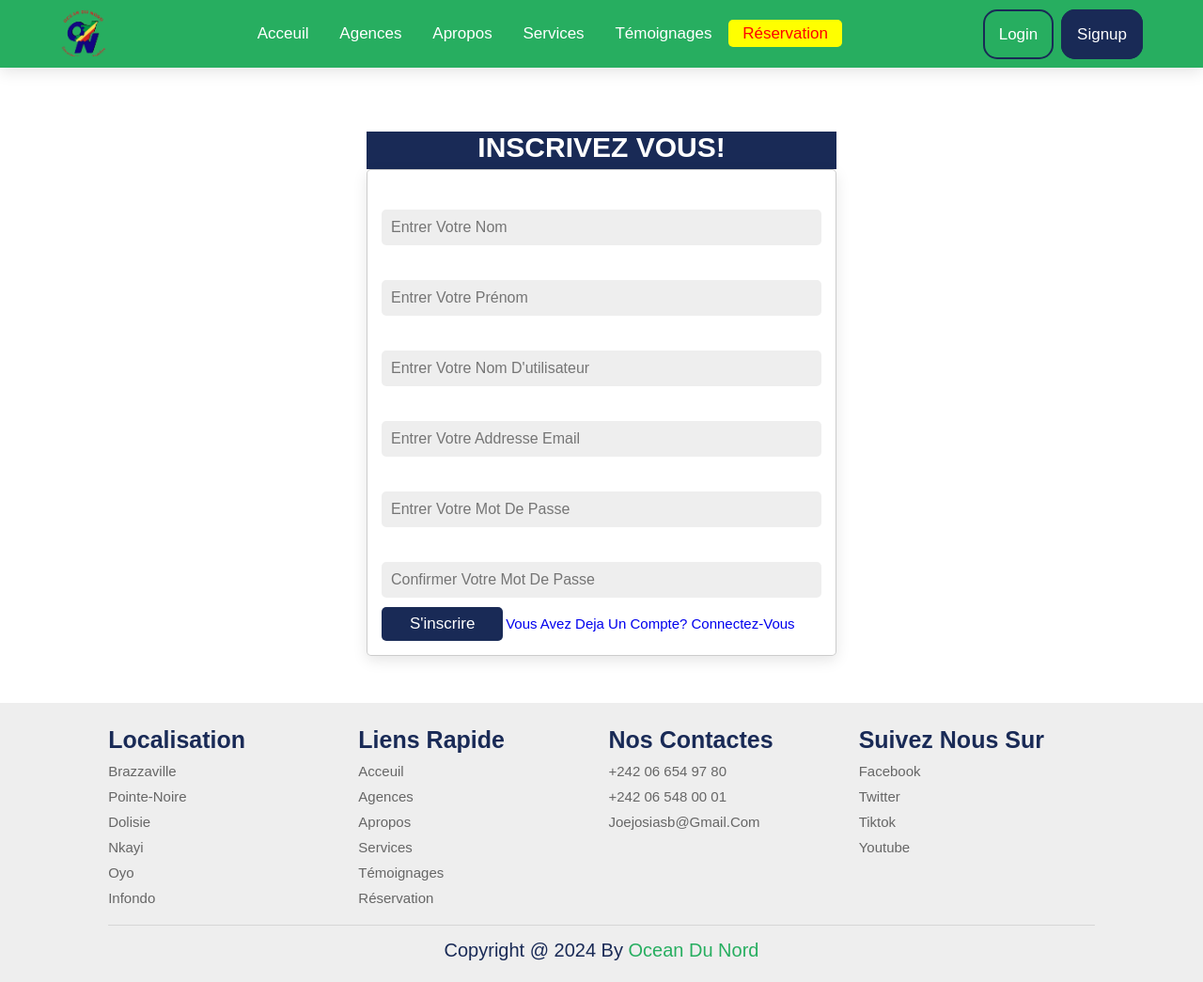
After one commit to Josias-webdev/Travel-agency-web-site, a Django app: page /signup/ in a window 1280 px wide. The commit adds this page. Shown: the top 1045 px of the page at 94% size. Run offline with Django 4.2, Linux system fonts and the light colour scheme; data comes from the database, SQL or seed files in the repository; both versions use the stored data as it was after the commit.

Commit message:
Ajout du fichier login et signup

```diff
--- a/app/static/app/css/style.css
+++ b/app/static/app/css/style.css
@@ -536,6 +536,77 @@ header .icons #menu-bars {
     margin-top: 0;
 }
 
+/* section users */
+
+.users H1 {
+    background-color: #192a56;
+    margin: auto;
+    width: 50rem;
+    height: 40px;
+    text-align: center;
+    color: white;
+
+}
+.users form {
+    max-width: 50rem;
+    border-radius: .5rem;
+    border: .1rem solid rgba(0,0,0,.2);
+    padding: 1.5rem;
+    margin: 0 auto;
+    box-shadow: var(--box-shadow);
+    background: #fff;
+}
+
+.users form .inputBox {
+    display: block;
+    justify-content: space-between;
+}
+
+.users form .inputBox .input {
+    width: 100%;
+}
+
+.users form .inputBox select {
+    width: 49%;
+    background: #eee;
+    border-radius: .5rem;
+    padding: 1rem;
+    color: var(--black);
+    font-size: 1.6rem;
+    margin-bottom: 1rem;
+    width: 100%;
+}
+
+.users form .inputBox .input span {
+    display: block;
+    color: var(--light-color);
+    font-size: 1.5rem;
+    padding: .5rem;
+
+
+}
+
+.users form .inputBox .input input,
+.users form .inputBox .input textarea {
+    background: #eee;
+    border-radius: .5rem;
+    padding: 1rem;
+    color: var(--black);
+    font-size: 1.6rem;
+    margin-bottom: 1rem;
+    width: 100%;
+
+}
+
+.users form .inputBox .input input:focus,
+.users form .inputBox .input textarea:focus{
+    border: .3rem solid var(--green);
+}
+
+.users form .btn {
+    margin-top: 0;
+}
+
 /* section footer */
 
 .footer .box-container{
--- a/app/templates/app/base.html
+++ b/app/templates/app/base.html
@@ -37,8 +37,8 @@
 
         <div class="icons">
             <i class="fas fa-bars" id="menu-bars"></i>
-            <a href="" class ="warning-button" style="background-color: #27ae60; border: 2px solid #192a56; border-radius: 15px; color: white; padding: 15px;">Login</a>
-            <a href="" class ="default-button" style="background-color: #192a56; border: 2px solid #192a56; border-radius: 15px; color: white; padding: 15px;">signup</a>
+            <a href="{% url 'login' %}" class ="warning-button" style="background-color: #27ae60; border: 2px solid #192a56; border-radius: 15px; color: white; padding: 15px;">Login</a>
+            <a href="{% url 'signup' %}" class ="default-button" style="background-color: #192a56; border: 2px solid #192a56; border-radius: 15px; color: white; padding: 15px;">signup</a>
         </div>
 
     </header>
--- /dev/null
+++ b/app/templates/app/signup.html
@@ -0,0 +1,173 @@
+<!DOCTYPE html>
+{% load static %}
+<html lang="en">
+<head>
+    <meta charset="UTF-8">
+    <meta http-equiv="X-UA-compatible" content="IE=edge">
+    <meta name="viewport" content="width=device-width, initial-scale=1.0">
+    <title>Ocean Du Nord</title>
+
+    <!-- Swipper CDN -->
+    <link rel="stylesheet" href="https://cdn.jsdelivr.net/npm/swiper@11/swiper-bundle.min.css"/>
+
+    <!-- fontawesome CDN -->
+    <link rel="stylesheet" href="https://cdnjs.cloudflare.com/ajax/libs/font-awesome/6.5.1/css/all.min.css">
+
+    <!-- style css -->
+    <link rel="stylesheet" href="{% static 'app/css/style.css'%}">
+</head>
+
+<body>
+    <!-- head section start -->
+    <header>
+
+        {% for image in logo_images %}
+        <a href="{% url 'home' %}" class="logo">
+            <img src="{{image.image.url}}" alt="">
+        </a>
+        {% endfor %}
+
+        <nav class="navbar">
+            <a class="active" href="{% url 'home' %}">Acceuil</a>
+            <a href="#dishes">Agences</a>
+            <a href="#about">apropos</a>
+            <a href="#table">Services</a>
+            <a href="#review">Témoignages</a>
+            <a href="#order">Réservation</a>
+        </nav>
+
+        <div class="icons">
+            <i class="fas fa-bars" id="menu-bars"></i>
+             <a href="{% url 'login' %}" class ="warning-button" style="background-color: #27ae60; border: 2px solid #192a56; border-radius: 15px; color: white; padding: 15px;">Login</a>
+            <a href="" class ="default-button" style="background-color: #192a56; border: 2px solid #192a56; border-radius: 15px; color: white; padding: 15px;">signup</a>
+        </div>
+
+    </header>
+    <!-- head section end -->
+
+    <!-- Search form -->
+
+    <form action="" id="search-form">
+        <input type="search" name="" placeholder="search here..." id="search-box">
+        <label for="search-box" class="fas fa-search"></label>
+        <i class="fas fa-times" id="close"></i>
+    </form>
+
+
+    <!-- subscription's section -->
+
+    <section class="users" id="order" style="padding-bottom: 5rem;">
+
+
+        <H1 class="heading" style="margin-top: 12rem;">Inscrivez vous!</H1>
+
+        <form action="" style="background: white;">
+            <div class="inputBox">
+                <div class="input">
+                    <span style="color: white;">Votre nom</span>
+                    <input type="text" placeholder="Entrer votre nom" name="" id="" required>
+                </div>
+                <div class="input">
+                    <span style="color: white;">Votre prénom</span>
+                    <input type="text" placeholder="Entrer votre prénom" name="" id="" required>
+                </div>
+                <div class="input">
+                    <span style="color: white;">Votre username</span>
+                    <input type="text" placeholder="Entrer votre nom d'utilisateur" name="" id="" required>
+                </div>
+                <div class="input">
+                    <span style="color: white;">Votre mail</span>
+                    <input type="mail" placeholder="Entrer votre addresse email" name="" id="" required>
+                </div>
+                <div class="input">
+                    <span style="color: white;">Votre mot de passe</span>
+                    <input type="password" placeholder="Entrer votre mot de passe" name="" id="" required>
+                </div>
+                <div class="input">
+                    <span style="color: white;">Veuillez conformer votre mot de passe</span>
+                    <input type="password" placeholder="Confirmer votre mot de passe" name="" id="" required>
+                </div>
+            </div>
+            <input type="submit" value="s'inscrire" class="btn">
+            <a href="{% url 'login' %}" style="font-size: 1.5rem;">Vous avez deja un compte? connectez-vous</a>
+        </form>
+
+    </section>
+    <!-- order section end -->
+
+    <!-- footer section start -->
+
+    <section class="footer" id="footer">
+
+        <div class="box-container">
+
+            <div class="box">
+                <h3>Localisation</h3>
+                <a href="#">Brazzaville</a>
+                <a href="#">Pointe-Noire</a>
+                <a href="#">Dolisie</a>
+                <a href="#">Nkayi</a>
+                <a href="#">Oyo</a>
+                <a href="#">Infondo</a>
+            </div>
+
+            <div class="box">
+                <h3>Liens Rapide</h3>
+                <a class="active" href="index.html">Acceuil</a>
+                <a href="#about">Agences</a>
+                <a href="#about">Apropos</a>
+                <a href="#menu">services</a>
+                <a href="#review">Témoignages</a>
+                <a href="#order">Réservation</a>
+            </div>
+
+            <div class="box">
+                <h3>Nos contactes</h3>
+                <a href="tel:">+242 06 654 97 80</a>
+                <a href="#">+242 06 548 00 01</a>
+                <a href="mailto:">joejosiasb@gmail.com</a>
+            </div>
+
+            <div class="box">
+                <h3>Suivez Nous sur</h3>
+                <a href="#">facebook</a>
+                <a href="#">twitter</a>
+                <a href="#">Tiktok</a>
+                <a href="#">Youtube</a>
+            </div>
+
+        </div>
+
+        <div class="credit">copyright @ 2024 by <span>Ocean Du Nord</span></div>
+
+    </section>
+    <!-- footer section End -->
+
+    <!-- loader part -->
+
+    <div class="loader-container">
+        <img src="img/loader.gif" alt="">
+    </div>
+
+
+
+
+
+
+
+
+
+
+
+
+
+
+
+
+
+    <!-- java script file content -->
+    <script src="https://cdn.jsdelivr.net/npm/swiper@11/swiper-bundle.min.js"></script>
+
+    <script src="js/script.js"></script>
+</body>
+</html>
--- a/app/urls.py
+++ b/app/urls.py
@@ -8,6 +8,8 @@ from .views import GeneratePdf
 urlpatterns = [
     path('', views.home, name="home"),
     path("agences/", views.agences, name="agences"),
+    path("login/", views.login, name="login"),
+    path("signup/", views.signup, name="signup"),
     path("download_pdf/", views.download_pdf, name="download_pdf"),
     path('pdf/', GeneratePdf.as_view()),
 ]
--- a/app/views.py
+++ b/app/views.py
@@ -59,6 +59,24 @@ def home(request):
 
 
     return render(request, "app/base.html", context )
+
+def login(request):
+    logo_images = Logo.objects.all()
+
+    context = {
+        'logo_images': logo_images,
+    }
+
+    return render(request, "app/login.html", context )
+
+def signup(request):
+    logo_images = Logo.objects.all()
+
+    context = {
+        'logo_images': logo_images,
+    }
+
+    return render(request, "app/signup.html", context )
 
 def agences(request):
     Apropos_details = Apropos.objects.all()
```
Also changed, not shown: app/templates/app/login.html (added, +156 -0 lines), db.sqlite3.
